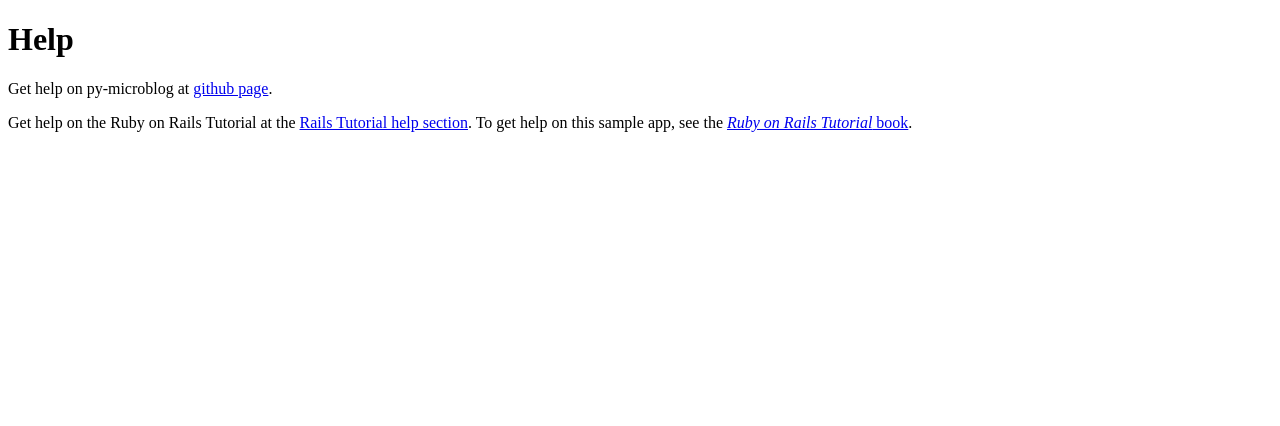
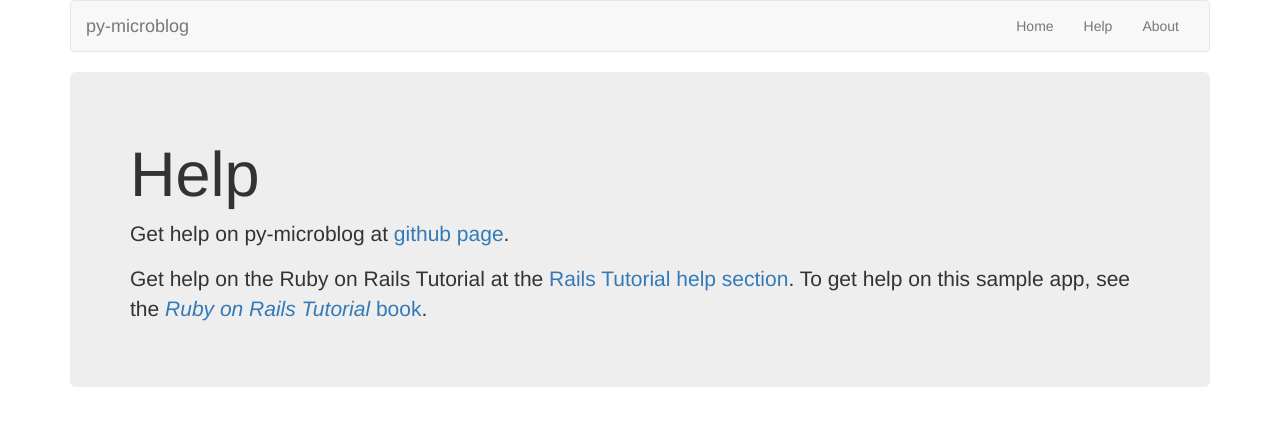
Before and after one commit to gowda/py-microblog, a Flask app: page /help in a window 1280 px wide. Shown: the top 426 px of the page. Run offline with Flask 2, Linux system fonts and the light colour scheme.

Commit message:
Use bootstrap classes to style elements in layout

```diff
--- a/microblog/templates/layout.html
+++ b/microblog/templates/layout.html
@@ -1,3 +1,41 @@
 <!doctype html>
-<title>py-microblog{% block title %}{% endblock %}</title>
-{% block body %}{% endblock %}
+<head>
+  <title>py-microblog{% block title %}{% endblock %}</title>
+  <link href="/static/css/bootstrap.min.css" rel="stylesheet"/>
+  <script src="http://code.jquery.com/jquery-latest.js"></script>
+  <script src="/static/js/bootstrap.min.js" rel="stylesheet"></script>
+  <meta name="viewport" content="width=device-with, initial-scala=1.0">
+  <!--[if lt IE 9]>
+    <script src="//cdnjs.cloudflare.com/ajax/libs/html5shiv/r29/html5.min.js">
+    </script>
+  <![endif]-->
+</head>
+<body>
+<div class="container">
+  <nav class="navbar navbar-default">
+    <div class="container-fluid">
+      <div class="navbar-header">
+        <button type="button" class="navbar-toggle collapsed"
+                data-toggle="collapse" data-target="#navbar">
+          <span class="sr-only">Toggle navigation</span>
+          <span class="icon-bar"></span>
+          <span class="icon-bar"></span>
+          <span class="icon-bar"></span>
+        </button>
+        <a class="navbar-brand" href="#">py-microblog</a>
+      </div>
+
+      <div class="navbar-collapse collapse" id="navbar">
+        <ul class="nav navbar-nav navbar-right">
+          <li><a href="#">Home</a></li>
+          <li><a href="#">Help</a></li>
+          <li><a href="#">About</a></li>
+        </ul>
+      </div>
+    </div>
+  </nav>
+  <div class="jumbotron">
+    {% block body %}{% endblock %}
+  </div>
+</div>
+</body>
```
